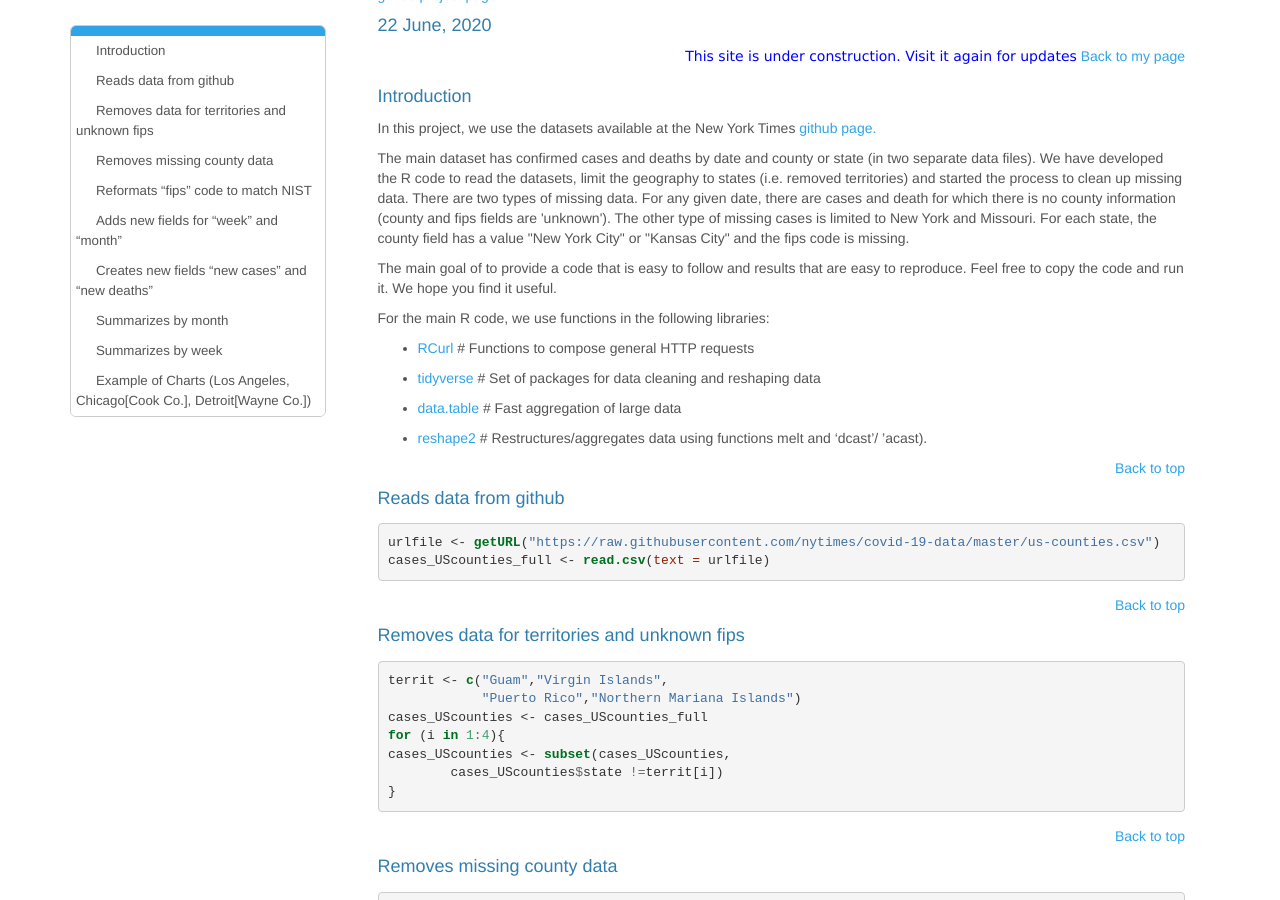
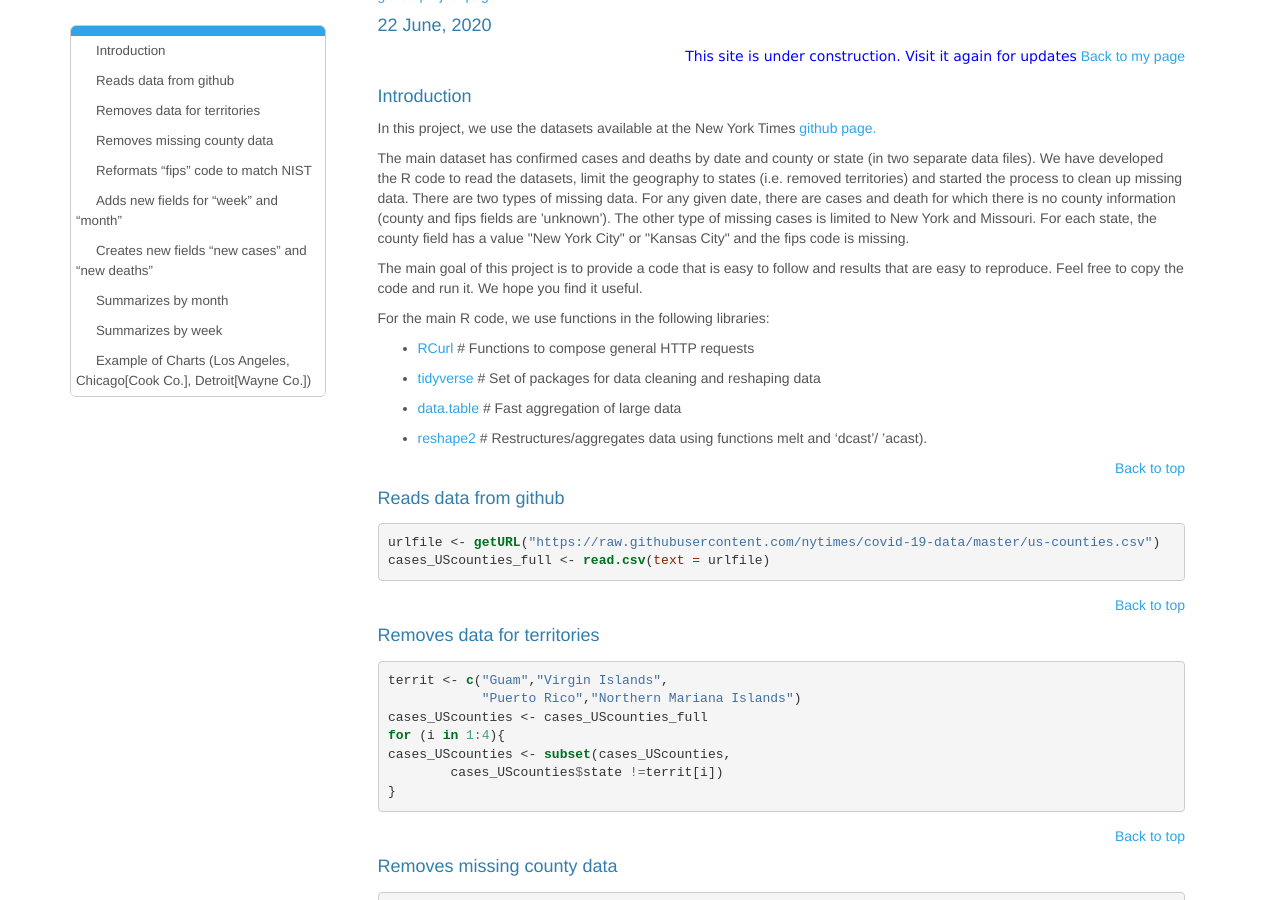
Before and after one commit to fdepaolis/github-site, a Jekyll site: the page COVID19.html, which Jekyll copies as it is, in a window 1280 px wide and 900 px high, scrolled down 217 px. Built offline with Jekyll 4.4.1, drawn with Linux system fonts in a browser that asks for light colours.

Commit message:
Update COVID19.html

```diff
--- a/COVID19.html
+++ b/COVID19.html
@@ -1609,7 +1609,7 @@ There are two types of missing data. For any given date, there are cases and dea
 The other type of missing cases is limited to New York and Missouri. For each state,
 the county field has a value "New York City" or "Kansas City" and the fips code is missing.</p>
 
-<p> The main goal of to provide a code that is easy to follow and results that are easy to reproduce. Feel free to copy the code and run it. We hope you find it useful.</p>
+<p> The main goal of this project is to provide a code that is easy to follow and results that are easy to reproduce. Feel free to copy the code and run it. We hope you find it useful.</p>
 <p>For the main R code, we use functions in the following libraries:</p>
 <ul>
 <li><p><a href="https://cran.r-project.org/web/packages/RCurl/">RCurl</a> # Functions to compose general HTTP requests</p></li>
@@ -1631,7 +1631,7 @@ the county field has a value "New York City" or "Kansas City" and the fips code
 </div>
 </div>
 <div id="removes-data-for-territories" class="section level4">
-<h4>Removes data for territories and unknown fips</h4>
+<h4>Removes data for territories</h4>
 <div class="sourceCode" id="cb2"><pre class="sourceCode r"><code class="sourceCode r"><span id="cb2-1"><a href="#cb2-1"></a>territ &lt;-<span class="st"> </span><span class="kw">c</span>(<span class="st">&quot;Guam&quot;</span>,<span class="st">&quot;Virgin Islands&quot;</span>,</span>
 <span id="cb2-2"><a href="#cb2-2"></a>            <span class="st">&quot;Puerto Rico&quot;</span>,<span class="st">&quot;Northern Mariana Islands&quot;</span>)</span>
 <span id="cb2-3"><a href="#cb2-3"></a>cases_UScounties &lt;-<span class="st"> </span>cases_UScounties_full</span>
```
